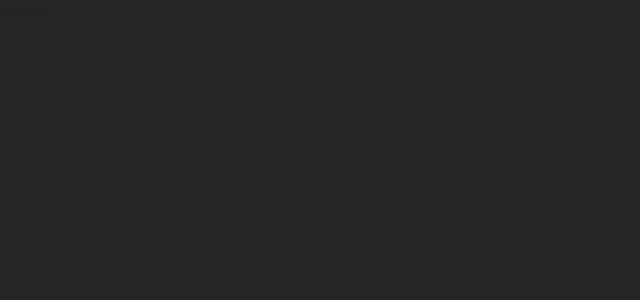
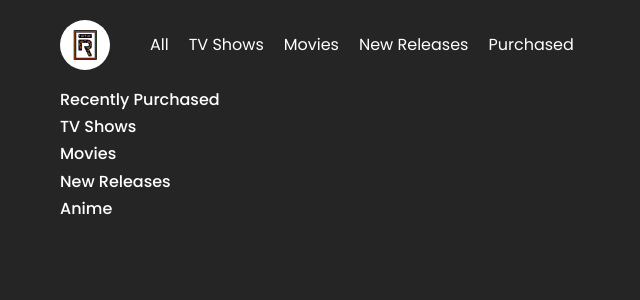
Before and after one commit to Azen-Enterprise/FilmRoom-web-apps, a Next.js app: page /home in a window 1280 px wide. Shown: the top 300 px of the page, without its empty margins (0-640 px from the left). Built offline with nearby package versions, Linux system fonts and the light colour scheme.

Commit message:
feat: setting up home page

```diff
--- /dev/null
+++ b/components/Navbar.tsx
@@ -0,0 +1,27 @@
+import React from 'react';
+import Image from 'next/image';
+import styles from './styles/Navbar.module.css';
+
+import Logo from '../assets/logo.png';
+
+const Navbar = () => {
+    return (
+        <div className={styles.navContainer}>
+            <div className={styles.rightContainer}>
+                <div className={styles.logoWrapper}>
+                    <Image src={Logo} alt="logo" height={30} width={30} className={styles.imgLogo} />
+                </div>
+                <span>All</span>
+                <span>TV Shows</span>
+                <span>Movies</span>
+                <span>New Releases</span>
+                <span>Purchased</span>
+            </div>
+            <div className={styles.leftContainer}>
+
+            </div>
+        </div>
+    )
+}
+
+export default Navbar;
--- a/components/index.ts
+++ b/components/index.ts
@@ -1,9 +1,11 @@
 import {Toast} from './Toast';
 import Button from './Button';
 import Input from './Input';
+import Navbar from './Navbar';
 
 export {
     Toast,
     Button,
-    Input
+    Input,
+    Navbar
 }
--- /dev/null
+++ b/components/styles/Navbar.module.css
@@ -0,0 +1,36 @@
+.navContainer {
+    color: #fff;
+    /* background-color: blue; */
+    padding: 20px 60px;
+}
+
+.logoWrapper {
+    background-color: #fff;
+    width: 50px;
+    height: 50px;
+    border-radius: 35px;
+    display: flex;
+    justify-content: center;
+    align-items: center;
+    margin-right: 30px
+}
+
+.imgLogo {
+    max-width: 100%;
+    max-height: 100%;
+}
+
+.rightContainer {
+    display: flex;
+    flex-direction: row;
+    align-items: center;
+}
+
+.rightContainer > span {
+    margin: 0px 10px;
+    cursor: pointer;
+}
+
+.rightContainer > span:hover {
+    color: #E1623A;
+}
--- a/pages/home/index.tsx
+++ b/pages/home/index.tsx
@@ -1,10 +1,29 @@
 import React from 'react';
+import Image from 'next/Image';
+import { Navbar } from '../../components';
 import styles from '../../styles/Main.module.css';
 
 const Home = () => {
     return (
         <div className={styles.homeContainer}>
-            Home
+            <Navbar />
+            <div className={styles.body}>
+                <div className={styles.sectionHeader}>
+                    <h6>Recently Purchased</h6>
+                </div>
+                <div className={styles.sectionHeader}>
+                    <h6>TV Shows</h6>
+                </div>
+                <div className={styles.sectionHeader}>
+                    <h6>Movies</h6>
+                </div>
+                <div className={styles.sectionHeader}>
+                    <h6>New Releases</h6>
+                </div>
+                <div className={styles.sectionHeader}>
+                    <h6>Anime</h6>
+                </div>
+            </div>
         </div>
     )
 }
--- a/styles/Main.module.css
+++ b/styles/Main.module.css
@@ -4,3 +4,10 @@
     overflow: auto;
     background-color: #252525;
 }
+
+.body {
+    width: 95%;
+    height: 100%;
+    margin: 0px 60px;
+    color: #fff;
+}
```
Also changed, not shown: assets/logo.png (added).
